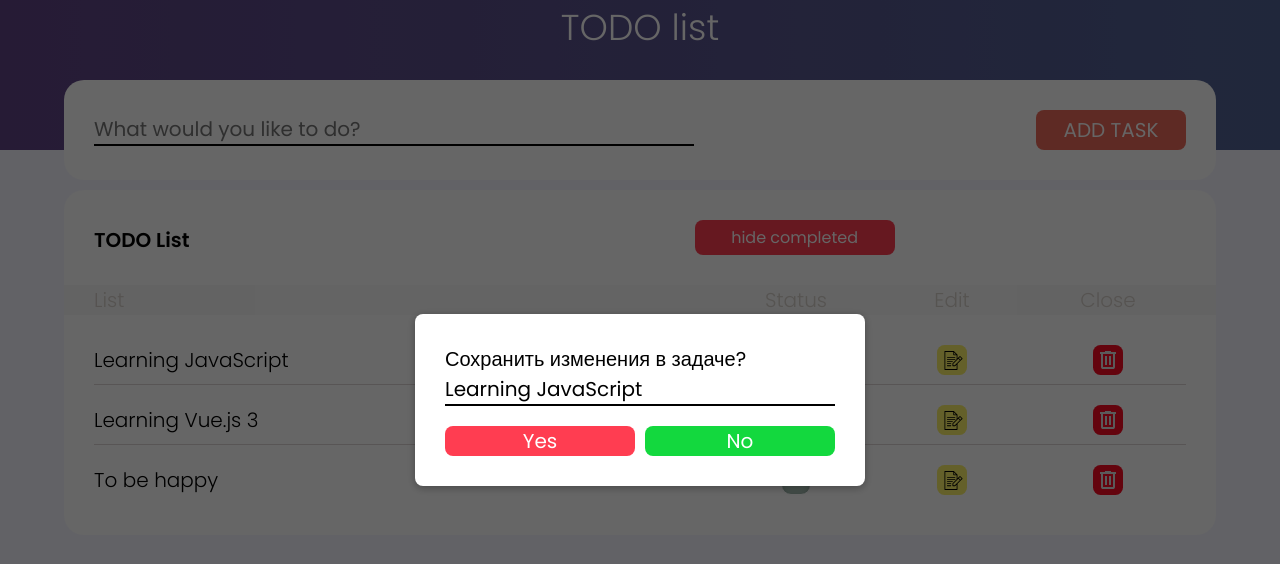
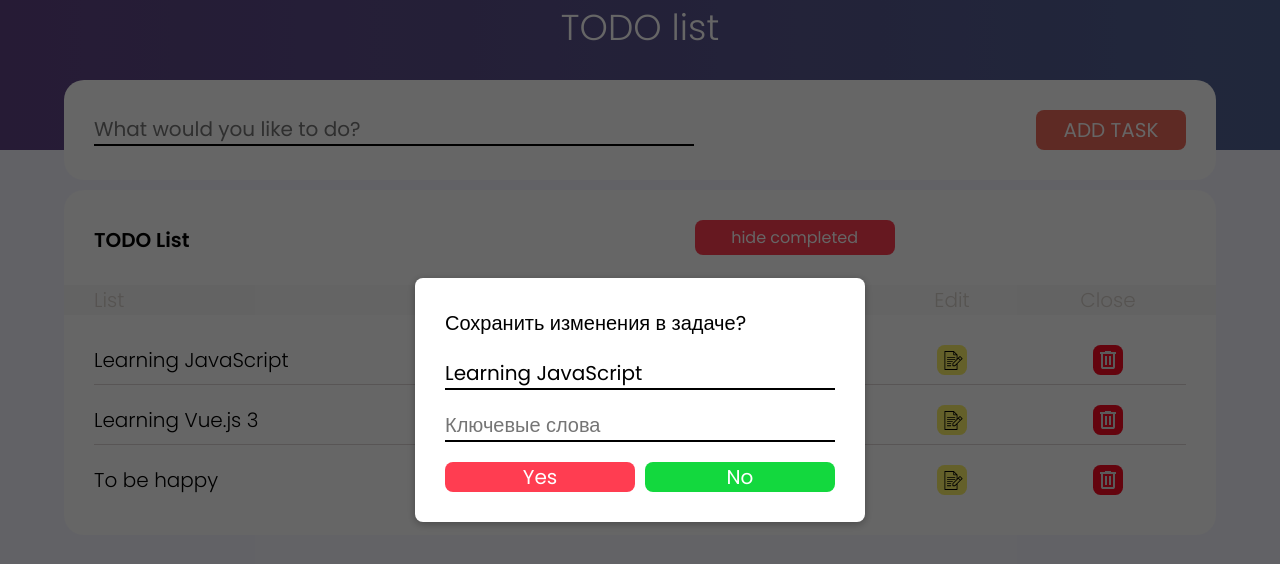
Before and after one commit to Ann-Fox/tapigo-test, a Vue app: page / in a window 1280 px wide. Both pictures are taken after a click on the button 952 px from the left and 360 px from the top of the page. Shown: the top 564 px of the page. Built offline with nearby package versions, Linux system fonts and the light colour scheme.

Commit message:
feat: добавлен ввод ключевых слов при редактировании задачи

```diff
--- a/src/components/TaskComponent.vue
+++ b/src/components/TaskComponent.vue
@@ -11,6 +11,9 @@ const props = defineProps({
 const showModal = ref(false)
 const showModalEdit = ref(false)
 const editTask = ref(props.task.text)
+const labels = ref('')
+const labelsArray = ref([])
+
 
 const emit = defineEmits(['remove-task'])
 
@@ -43,6 +46,10 @@ watch(showModal, (newValue, oldValue) => {
 function editTaskText() {
     props.task.text = editTask.value
     showModalEdit.value = false
+    console.log(labels.value);
+    console.log(labels);
+    labelsArray.value = labels.value.trim().split(',')
+    console.log(labelsArray);
 }
 
 // Закрыть модальное окно редактирования без сохранения изменений
@@ -59,14 +66,18 @@ function notEditTaskText(e) {
         <label :for="`box-${task.id}`" сlass="task__label" :class="{ 'done': task.done }"> {{ task.text }}</label>
         <button class="task__button_edit" @click="showModalEdit = !showModalEdit"><img src="./icons/edit.svg"></button>
         <button class="task__button_close" @click="showModal = !showModal"><img src="./icons/delete_24.svg"></button>
+        <div class="task__label">
+            <div v-for="(label, index) in labelsArray" :key="index" class="task__label-word">{{ label }}</div>
+        </div>
     </li>
 
     <Transition name="modal">
         <form v-if="showModalEdit" class="modal-mask" id="task.id" name="task-edit" @submit.prevent>
             <div class="modal-container">
                 <div class="modal-header">
-                    Сохранить изменения в задаче?
+                    <h3>Сохранить изменения в задаче?</h3>
                     <input type="text" v-model="editTask" class="modal-input">
+                    <input type="text" class="modal-input" :placeholder="'Ключевые слова'" v-model="labels">
                 </div>
                 <div class="modal-body">
                     <button id="btn-edit-task-text" class="btn btn-delete" @click="editTaskText">Yes</button>
@@ -101,6 +112,7 @@ function notEditTaskText(e) {
     padding: 10px 0;
     display: grid;
     grid-template-columns: 2fr 0.5fr 0.5fr 0.5fr;
+    grid-template-columns: repeat(auto-fill, 1fr);
     grid-template-areas:
         "label input edit close";
     align-items: end;
@@ -189,6 +201,20 @@ li>label {
     width: 80%;
 }
 
+.task__label {
+    display: flex;
+    flex-wrap: wrap;
+    gap: 20px;
+}
+
+.task__label-word {
+    padding: 10px 25px;
+    background-color: #00bd7d;
+    color: #fff;
+    border-radius: 30px;
+    text-align: center;
+}
+
 .modal-mask {
     position: fixed;
     top: 0;
@@ -212,6 +238,9 @@ li>label {
 
 .modal-header {
     margin-bottom: 20px;
+    display: flex;
+    flex-direction: column;
+    gap: 20px;
 }
 
 .modal-body {
```
